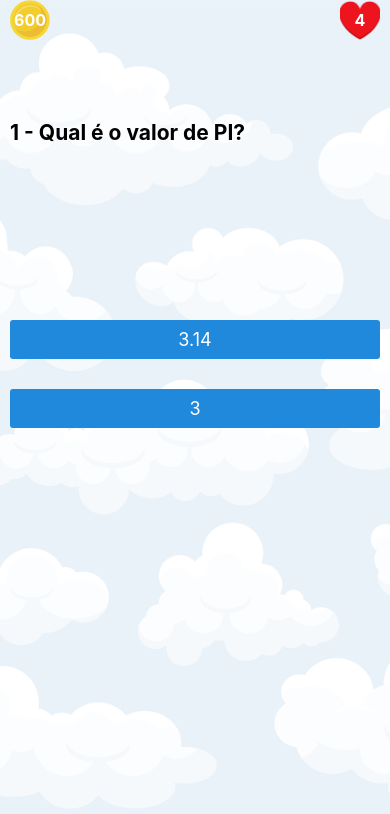
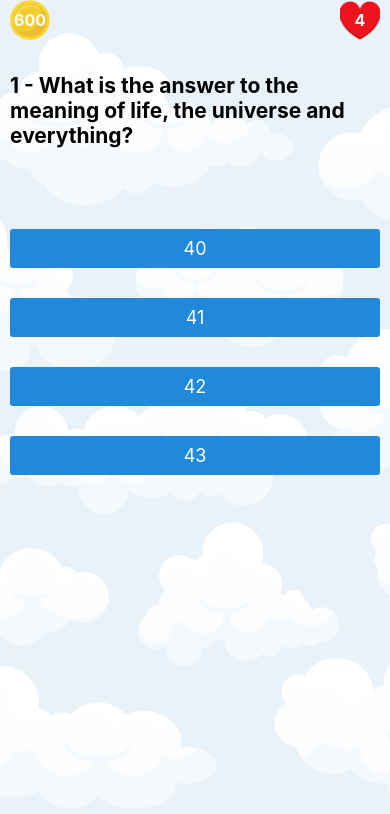
Before and after one commit to ES2-UFPI/QuizMania, a React Native app in the folder frontend/: screen / in a window 390 px wide. Shown: the top 814 px of the page. Built offline with nearby package versions, Linux system fonts and the light colour scheme; what react-native-status-bar-height would draw is missing.

Commit message:
Adiciona gabarito na tela de responder quiz #7

```diff
--- /dev/null
+++ b/frontend/components/Alternativa/index.js
@@ -0,0 +1,60 @@
+import React, { useEffect, useRef, useState } from "react";
+import { Button } from "react-native-elements";
+import { StyleSheet, Animated, TouchableOpacity } from "react-native";
+
+export default function Alternativa({
+  data,
+  perguntaAtual,
+  responder,
+  index,
+  selected,
+  readOnly,
+  correct,
+  renderNovaAlternativaSelecionada,
+}) {
+  const translateValue = useRef(new Animated.Value(500)).current;
+  const [pressed, setPressed] = useState(undefined);
+  const fadeIn = () => {
+    // Will change fadeAnim value to 1 in 5 seconds
+    translateValue.setValue(500 * (index + 1));
+    Animated.spring(translateValue, {
+      toValue: 0,
+      delay: index * 500,
+      useNativeDriver: true,
+    }).start();
+  };
+
+  useEffect(() => {
+    fadeIn();
+  }, [data]);
+
+  return (
+    <Animated.View style={{ transform: [{ translateY: translateValue }] }}>
+      <Button
+        title={data.text}
+        buttonStyle={[
+          styles.button,
+          readOnly
+            ? correct
+              ? { backgroundColor: "green" }
+              : selected
+              ? { backgroundColor: "red" }
+              : { backgroundColor: "gray" }
+            : selected
+            ? { backgroundColor: "green" }
+            : {},
+        ]}
+        onPress={() => {
+          responder(perguntaAtual, data.id);
+          renderNovaAlternativaSelecionada(data.id);
+        }}
+      />
+    </Animated.View>
+  );
+}
+
+const styles = StyleSheet.create({
+  button: {
+    marginVertical: 15,
+  },
+});
--- /dev/null
+++ b/frontend/components/Gabarito/index.js
@@ -0,0 +1,53 @@
+import React, { useEffect, useState } from "react";
+import { View, Text, StyleSheet, TouchableOpacity } from "react-native";
+
+export default function Gabarito({ perguntas, respostas, detalharPergunta }) {
+  const [indexSelecionado, setIndexSelecionado] = useState(undefined);
+  return (
+    <View style={styles.container}>
+      <Text style={{fontSize: 20, fontWeight: 'bold', textAlign: 'center'}}>Você acertou {"33,33%"} do quiz!</Text>
+      <View style={styles.containerPerguntas}>
+        {perguntas.map((item, index) => (
+          <TouchableOpacity
+            onPress={() => {
+              detalharPergunta(item.id);
+              setIndexSelecionado(index);
+            }}
+          >
+            <View
+              style={[
+                styles.pergunta,
+                indexSelecionado == index
+                  ? { backgroundColor: "gray" }
+                  : item.correct == respostas[item.id.toString()]
+                  ? { backgroundColor: "green" }
+                  : { backgroundColor: "red" },
+              ]}
+            >
+              <Text style={styles.texto}>{(index + 1).toString()}</Text>
+            </View>
+          </TouchableOpacity>
+        ))}
+      </View>
+    </View>
+  );
+}
+
+const styles = StyleSheet.create({
+  container: {
+    width: "100%",
+    paddingTop: 30
+  },
+  containerPerguntas: { width: "100%", flexDirection: "row", flexWrap: "wrap" },
+  pergunta: {
+    alignSelf: "flex-start",
+    backgroundColor: "black",
+    marginVertical: 20,
+    marginHorizontal: 5.5,
+    padding: 10,
+    height: 60,
+    width: 37,
+    justifyContent: "space-between",
+  },
+  texto: { fontSize: 30, fontWeight: "bold", color: "white" },
+});
--- a/frontend/components/Pergunta/index.js
+++ b/frontend/components/Pergunta/index.js
@@ -1,20 +1,35 @@
-import React from "react";
-import { View, StyleSheet, Text } from "react-native";
-import { BACKGROUND_COLOR } from "../../constants";
-import { Button } from "react-native-elements";
+import React, { useRef, useEffect, useState } from "react";
+import { View, StyleSheet, Text, Animated } from "react-native";
+import {Alternativa} from '../index'
+export default function Pergunta({ data, perguntaAtual, responder, resposta, readOnly }) {
+  const [alternativaSelecionada, setAlternativaSelecionada] = useState(undefined)
+  useEffect(() => {
+    setAlternativaSelecionada(resposta)
+  }, [data])
 
-export default function Pergunta({ data, perguntaAtual, responder }) {
+  function renderNovaAlternativaSelecionada(resposta) {
+    setAlternativaSelecionada(resposta)
+  }
   return (
     <View style={styles.container}>
-      <Text style={styles.titulo}>{perguntaAtual + " - " + data.titulo}</Text>
+      <Text style={styles.titulo}>{readOnly ? data.text: perguntaAtual + " - " + data.text}</Text>
       <View style={styles.containerRespostas}>
-        {Array(4)
-          .fill(0)
-          .map((item, index) => {
-            const chave = "alternativa" + (index + 1);
-            if (data[chave]) {
-              return <Button title={data[chave]} buttonStyle={styles.button} onPress={() => responder(perguntaAtual, index + 1)} />;
-            }
+        {data.answers.map((item, index) => {
+            return (
+               <Alternativa
+                readOnly={readOnly}
+                key={item.id}
+                data={item}
+                chave={item.id}
+                index={index}
+                perguntaAtual={perguntaAtual}
+                responder={responder}
+                resposta={resposta}
+                correct={data.correct == item.id}
+                renderNovaAlternativaSelecionada={renderNovaAlternativaSelecionada.bind(this)}
+                selected={item.id == alternativaSelecionada}
+               />
+              );
           })}
       </View>
     </View>
@@ -24,16 +39,15 @@ export default function Pergunta({ data, perguntaAtual, responder }) {
 const styles = StyleSheet.create({
   container: {
     justifyContent: "space-around",
-    flex: 0.6
+    flex: 0.6,
   },
   containerRespostas: {
     justifyContent: "space-between",
   },
-  button: {
-    marginVertical: 15,
-  },
+
   titulo: {
     fontSize: 21,
-    fontWeight: 'bold'
-  }
+    fontWeight: "bold",
+  },
+
 });
--- /dev/null
+++ b/frontend/components/RespostaGabarito/index.js
@@ -0,0 +1,3 @@
+
+
+export default function ()
--- a/frontend/components/index.js
+++ b/frontend/components/index.js
@@ -1,4 +1,6 @@
 import Container from "./Container";
 import Header from "./Header";
 import Pergunta from "./Pergunta";
-export { Container, Header,Pergunta };
+import Alternativa from "./Alternativa";
+import Gabarito from "./Gabarito";
+export { Container, Header, Pergunta, Alternativa, Gabarito };
--- a/frontend/package.json
+++ b/frontend/package.json
@@ -21,6 +21,7 @@
     "react-native-elements": "^3.0.0-alpha.1",
     "react-native-gesture-handler": "~1.7.0",
     "react-native-reanimated": "~1.13.0",
+    "react-native-reflect": "^0.1.6",
     "react-native-safe-area-context": "3.1.4",
     "react-native-screens": "~2.10.1",
     "react-native-status-bar-height": "^2.6.0",
--- a/frontend/src/screens/ResponderQuiz/index.js
+++ b/frontend/src/screens/ResponderQuiz/index.js
@@ -1,41 +1,96 @@
 import React, { useState, useEffect } from "react";
-import { Text, View } from "react-native";
-import { Container, Header, Pergunta } from "../../../components";
+import { Text, View, FlatList } from "react-native";
+import { Button } from "react-native-elements";
+import { Container, Header, Pergunta, Gabarito } from "../../../components";
+import { useStyled } from "react-native-reflect";
 
 export default function responderQuiz() {
   const [perguntas, setPerguntas] = useState([]);
   const [perguntaAtual, setPerguntaAtual] = useState(undefined);
-  const respostas = {};
+  const [respostas, setRespostas] = useState({});
+  const [gabaritoVisivel, setGabaritoVisivel] = useState(false);
+  const [perguntaGabarito, setPerguntaGabarito] = useState(undefined);
 
   useEffect(() => {
-    const data = [
+    const data = {
+      id: 1,
+      questions: [
         {
-        titulo: "Qual é o valor de PI?",
-        alternativa1: "3.14",
-        alternativa2: "3",
+          id: 1,
+          correct: 3,
+          text:
+            "What is the answer to the meaning of life, the universe and everything?",
+          answers: [
+            {
+              id: 1,
+              text: "40",
             },
             {
-        titulo: "Qual é o melhor curso?",
-        alternativa1: "Computação",
-        alternativa2: "Música",
+              id: 2,
+              text: "41",
             },
-    ];
-    setPerguntas(data);
+            {
+              id: 3,
+              text: "42",
+            },
+            {
+              id: 4,
+              text: "43",
+            },
+          ],
+        },
+        {
+          id: 2,
+          text: "This is a true or false question. True or False?",
+          answers: [
+            {
+              id: 5,
+              text: "True",
+            },
+            {
+              id: 6,
+              text: "False",
+            },
+          ],
+          correct: 5,
+        },
+        {
+          id: 3,
+          text: "All options are correct. Which options are correct?",
+          correct: 8,
+          answers: [
+            {
+              id: 7,
+              text: "A",
+            },
+            {
+              id: 8,
+              text: "B",
+            },
+          ],
+        },
+      ],
+    };
+    setPerguntas(data.questions);
     setPerguntaAtual(0);
   }, []);
 
   function responderPergunta(pergunta, resposta) {
-    alert("Resposta para a pergunta " + pergunta + ": Alternativa " + resposta);
-    respostas[pergunta] = resposta;
+    const novasRespostas = respostas;
+    novasRespostas[pergunta] = resposta;
+    setRespostas(novasRespostas);
+    console.log(respostas);
     if (perguntaAtual < perguntas.length - 1)
       setPerguntaAtual(perguntaAtual + 1);
-    else alert("Não tem mais pergunta");
   }
-
+  function alterPerguntaGabarito(id) {
+    setPerguntaGabarito(perguntas.find((item) => item.id == id));
+  }
+  const numColumns = 10;
   return (
     <Container>
       <Header />
-      {perguntaAtual != undefined && (
+      {perguntaAtual != undefined && !gabaritoVisivel && (
         <React.Fragment>
           {perguntaAtual > 0 && (
             <Text
@@ -46,12 +101,56 @@ export default function responderQuiz() {
               {"< "} Pergunta Anterior
             </Text>
           )}
+          {perguntaAtual <= perguntas.length - 1 && (
             <Pergunta
               data={perguntas[perguntaAtual]}
               perguntaAtual={perguntaAtual + 1}
               responder={responderPergunta.bind(this)}
+              resposta={respostas[perguntas[perguntaAtual].id.toString()]}
             />
+          )}
         </React.Fragment>
+      )}
+      {perguntaAtual == perguntas.length - 1 && !gabaritoVisivel && (
+        <Button
+          title="Enviar Respostas"
+          onPress={() => {
+            setGabaritoVisivel(true);
+          }}
+        />
+      )}
+      {gabaritoVisivel && (
+        <Gabarito
+          perguntas={perguntas}
+          respostas={respostas}
+          detalharPergunta={alterPerguntaGabarito.bind(this)}
+        />
+      )}
+
+      {perguntaGabarito && (
+        // <View>
+        //   <Text>{perguntaGabarito.text}</Text>
+        //   <Text>
+        //     {
+        //       perguntaGabarito.answers.find(
+        //         (item) => item.id == perguntaGabarito.correct
+        //       ).text
+        //     }
+        //   </Text>
+        //   <Text>
+        //     {
+        //       perguntaGabarito.answers.find(
+        //         (item) => item.id == respostas[perguntaGabarito.id.toString()]
+        //       ).text
+        //     }
+        //   </Text>
+        // </View>
+        <Pergunta
+          data={perguntaGabarito}
+          responder={() => {}}
+          readOnly
+          resposta={respostas[perguntaGabarito.id.toString()]}
+        />
       )}
     </Container>
   );
```
Also changed, not shown: 1 other file (tests, documents, lock files or other folders). Lines whose indentation alone changed are shown as unchanged.
